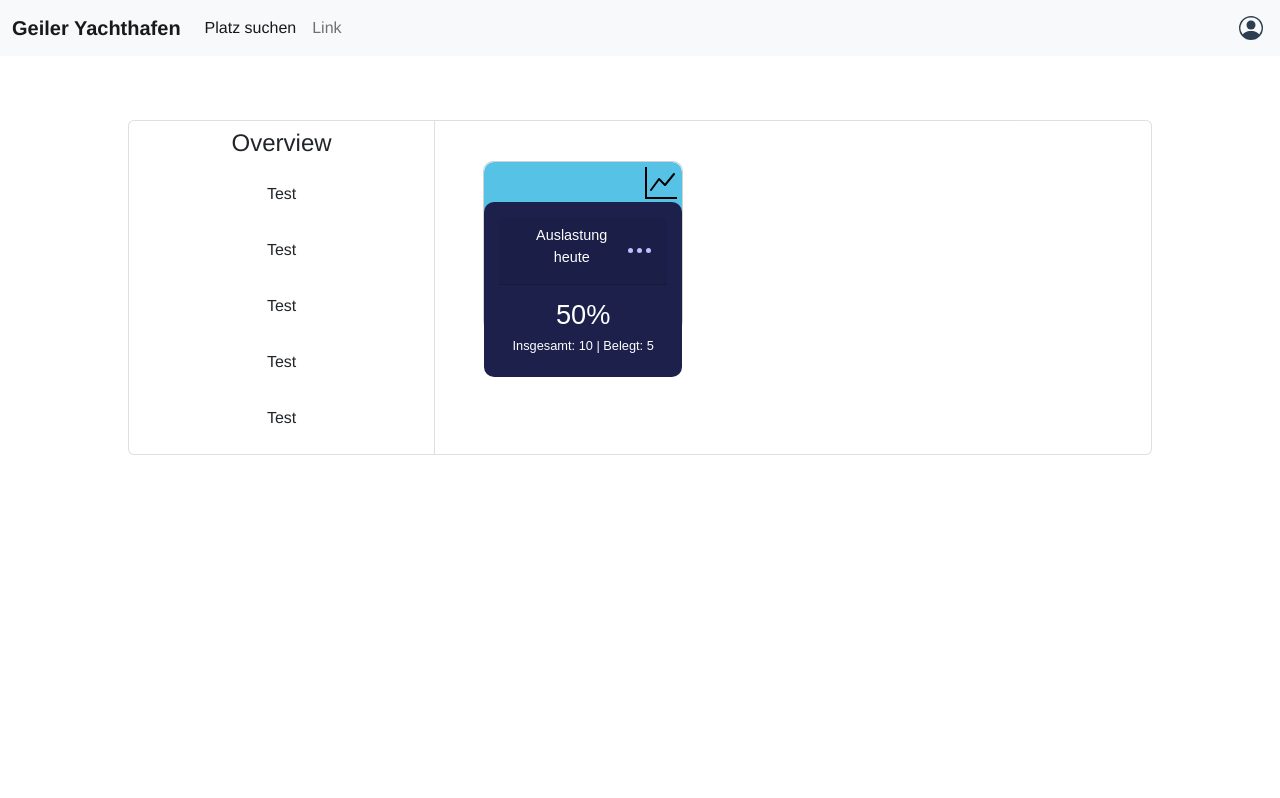
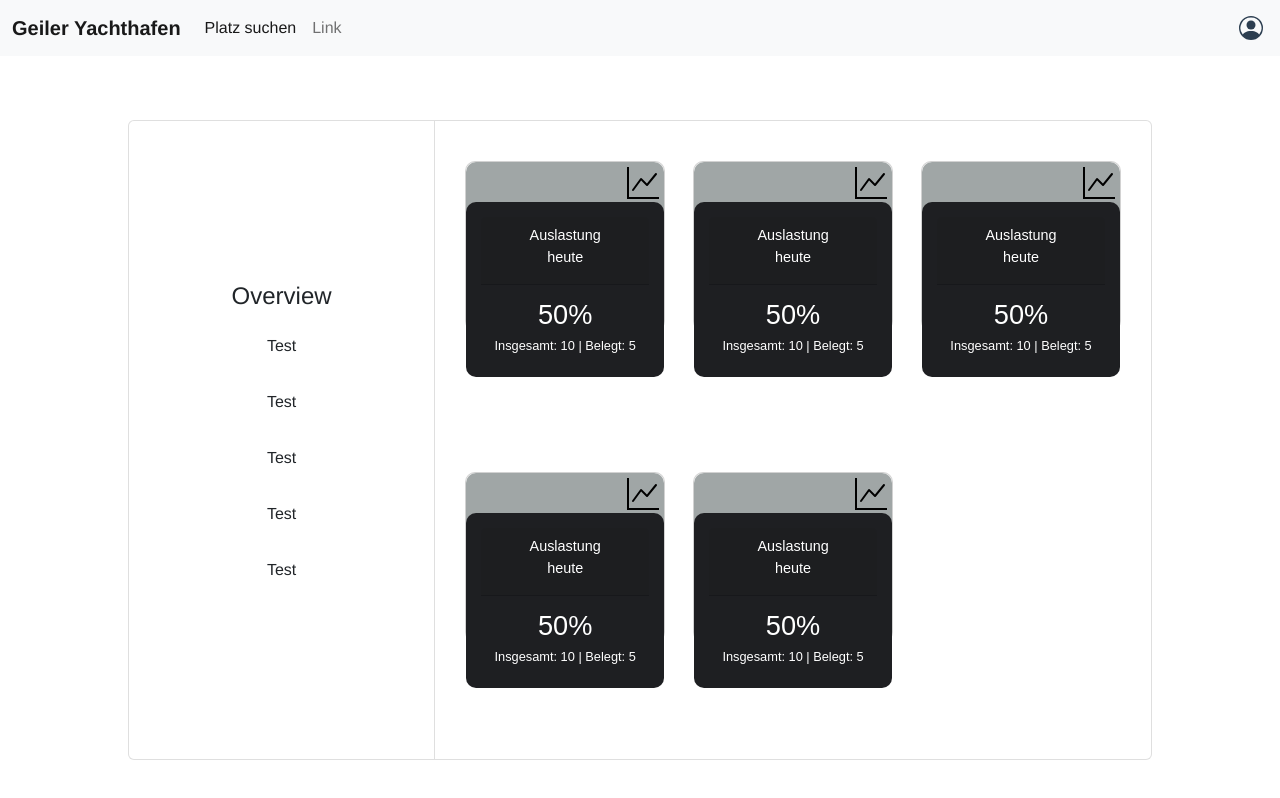
Before and after one commit to Lucam31/YachthafenFrontend, a Vue app: page /profile in a window 1280 px wide. Built offline with nearby package versions, Linux system fonts and the light colour scheme.

Commit message:
Edit Dashboard

```diff
--- a/src/views/ProfileView.vue
+++ b/src/views/ProfileView.vue
@@ -21,6 +21,20 @@
         <div class="panel border rounded container p-3 text-center">
             Test4
         </div> -->
+        <div class="card auslastung">
+          <div class="img-section">
+            <svg xmlns="http://www.w3.org/2000/svg" width="32" height="32" fill="black" class="bi bi-graph-up" viewBox="0 0 16 16">
+              <path fill-rule="evenodd" d="M0 0h1v15h15v1H0V0Zm14.817 3.113a.5.5 0 0 1 .07.704l-4.5 5.5a.5.5 0 0 1-.74.037L7.06 6.767l-3.656 5.027a.5.5 0 0 1-.808-.588l4-5.5a.5.5 0 0 1 .758-.06l2.609 2.61 4.15-5.073a.5.5 0 0 1 .704-.07Z"/>
+            </svg>
+          </div>
+          <div class="card-desc">
+            <div class="card-header">
+              <div class="card-title">Auslastung<br>heute</div>
+            </div>
+          <div class="card-percent">50%</div>
+          <p class="recent">Insgesamt: 10 | Belegt: 5</p>
+          </div>
+        </div>
         <div class="card work">
           <div class="img-section">
             <svg xmlns="http://www.w3.org/2000/svg" width="32" height="32" fill="black" class="bi bi-graph-up" viewBox="0 0 16 16">
@@ -30,11 +44,49 @@
           <div class="card-desc">
             <div class="card-header">
               <div class="card-title">Auslastung<br>heute</div>
-              <div class="card-menu">
-                <div class="dot"></div>
-                <div class="dot"></div>
-                <div class="dot"></div>
-              </div>
+            </div>
+          <div class="card-percent">50%</div>
+          <p class="recent">Insgesamt: 10 | Belegt: 5</p>
+        </div>
+      </div>
+      <div class="card work">
+          <div class="img-section">
+            <svg xmlns="http://www.w3.org/2000/svg" width="32" height="32" fill="black" class="bi bi-graph-up" viewBox="0 0 16 16">
+              <path fill-rule="evenodd" d="M0 0h1v15h15v1H0V0Zm14.817 3.113a.5.5 0 0 1 .07.704l-4.5 5.5a.5.5 0 0 1-.74.037L7.06 6.767l-3.656 5.027a.5.5 0 0 1-.808-.588l4-5.5a.5.5 0 0 1 .758-.06l2.609 2.61 4.15-5.073a.5.5 0 0 1 .704-.07Z"/>
+            </svg>
+          </div>
+          <div class="card-desc">
+            <div class="card-header">
+              <div class="card-title">Auslastung<br>heute</div>
+            </div>
+          <div class="card-percent">50%</div>
+          <p class="recent">Insgesamt: 10 | Belegt: 5</p>
+        </div>
+      </div>
+      <div class="card work">
+          <div class="img-section">
+            <svg xmlns="http://www.w3.org/2000/svg" width="32" height="32" fill="black" class="bi bi-graph-up" viewBox="0 0 16 16">
+              <path fill-rule="evenodd" d="M0 0h1v15h15v1H0V0Zm14.817 3.113a.5.5 0 0 1 .07.704l-4.5 5.5a.5.5 0 0 1-.74.037L7.06 6.767l-3.656 5.027a.5.5 0 0 1-.808-.588l4-5.5a.5.5 0 0 1 .758-.06l2.609 2.61 4.15-5.073a.5.5 0 0 1 .704-.07Z"/>
+            </svg>
+          </div>
+          <div class="card-desc">
+            <div class="card-header">
+              <div class="card-title">Auslastung<br>heute</div>
+            </div>
+          <div class="card-percent">50%</div>
+          <p class="recent">Insgesamt: 10 | Belegt: 5</p>
+        </div>
+      </div>
+
+      <div class="card work">
+          <div class="img-section">
+            <svg xmlns="http://www.w3.org/2000/svg" width="32" height="32" fill="black" class="bi bi-graph-up" viewBox="0 0 16 16">
+              <path fill-rule="evenodd" d="M0 0h1v15h15v1H0V0Zm14.817 3.113a.5.5 0 0 1 .07.704l-4.5 5.5a.5.5 0 0 1-.74.037L7.06 6.767l-3.656 5.027a.5.5 0 0 1-.808-.588l4-5.5a.5.5 0 0 1 .758-.06l2.609 2.61 4.15-5.073a.5.5 0 0 1 .704-.07Z"/>
+            </svg>
+          </div>
+          <div class="card-desc">
+            <div class="card-header">
+              <div class="card-title">Auslastung<br>heute</div>
             </div>
           <div class="card-percent">50%</div>
           <p class="recent">Insgesamt: 10 | Belegt: 5</p>
@@ -60,12 +112,13 @@
     width: 70%;
     display: grid;
     grid-template-columns: 1fr 1fr 1fr;
+    height: 80vh;
   }
   .card{
     width: 80%;
     height: 7rem;
     justify-self: center;
-    margin: 2em;
+    margin: 2em 0;
   }
   .overview{
     width: 30%;
@@ -82,14 +135,6 @@ svg{
   margin: 5px;
 }
 
-  .card {
- --primary-clr: #1C204B;
- --dot-clr: #BBC0FF;
- --play: hsl(195, 74%, 62%);
- width: 200px;
- height: 170px;
- border-radius: 10px;
-}
 
 .card {
  font-family: "Arial";
@@ -97,6 +142,10 @@ svg{
  display: grid;
  cursor: pointer;
  grid-template-rows: 50px 1fr;
+ --primary-clr: #1e1f22;
+ width: 200px;
+ height: 170px;
+ border-radius: 10px;
 }
 
 .card:hover .img-section {
@@ -122,7 +171,7 @@ svg{
  transition: 0.3s;
  border-top-left-radius: 10px;
  border-top-right-radius: 10px;
- background: hsl(195, 74%, 62%);
+ background: hsl(180, 3%, 64%);
 }
 
 .card-header {
```
